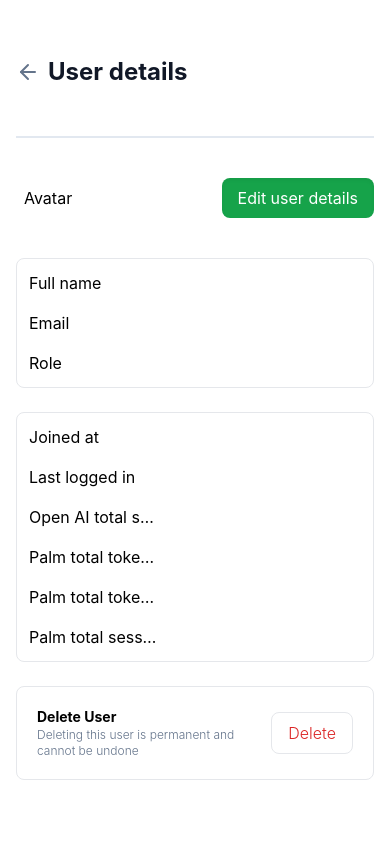
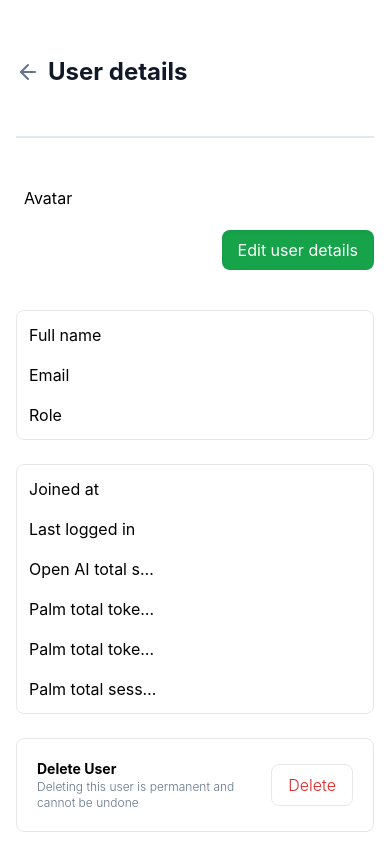
Before and after one commit to littlegod20/Freemind, a React (Vite) app: page /user-details/1 in a window 390 px wide. Built offline with nearby package versions, Linux system fonts and the light colour scheme.

Commit message:
modified AvatarDetails

```diff
--- a/src/components/AvatarDetail.tsx
+++ b/src/components/AvatarDetail.tsx
@@ -6,7 +6,7 @@ type AvatarProps = Pick<TableDetailsTypes, "email" | "name">;
 const AvatarDetail = ({ name, email }: AvatarProps) => {
   return (
     <>
-      <div className="w-full flex justify-between">
+      <div className="w-full flex flex-col sm:flex-row justify-between">
         <div className="flex items-center gap-2 p-2">
           <p>Avatar</p>
           <div>
@@ -14,10 +14,12 @@ const AvatarDetail = ({ name, email }: AvatarProps) => {
             <p className="text-slate-500 text-xs font-light"> {email} </p>
           </div>
         </div>
-        <Button
-          title="Edit user details"
-          className="bg-green-active text-white border-0 shadow-inner hover:bg-green-700"
-        />
+        <div className="flex w-full justify-end pt-3 sm:pt-0">
+          <Button
+            title="Edit user details"
+            className="bg-green-active text-white border-0 shadow-inner hover:bg-green-700"
+          />
+        </div>
       </div>
     </>
   );
```
